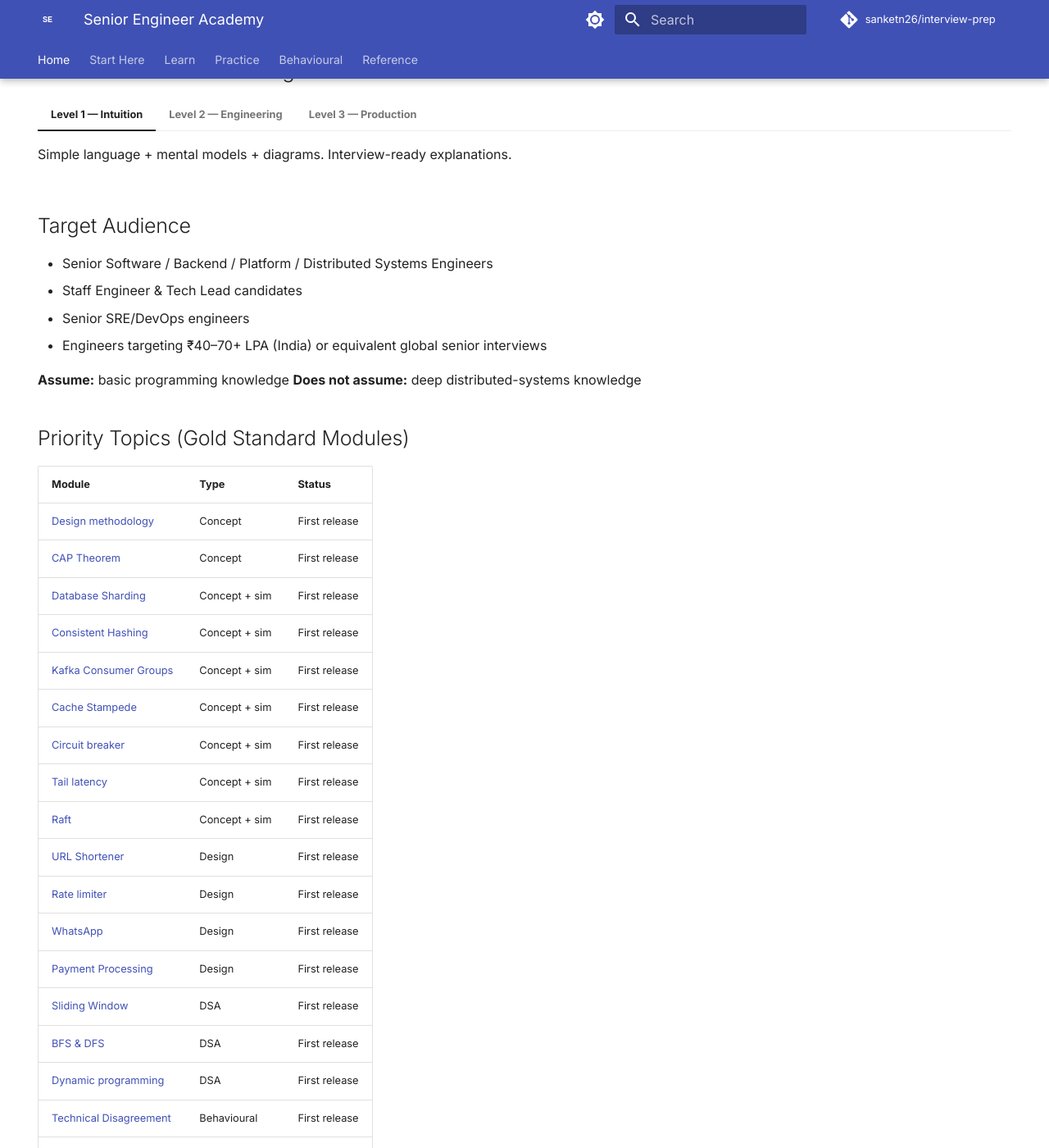
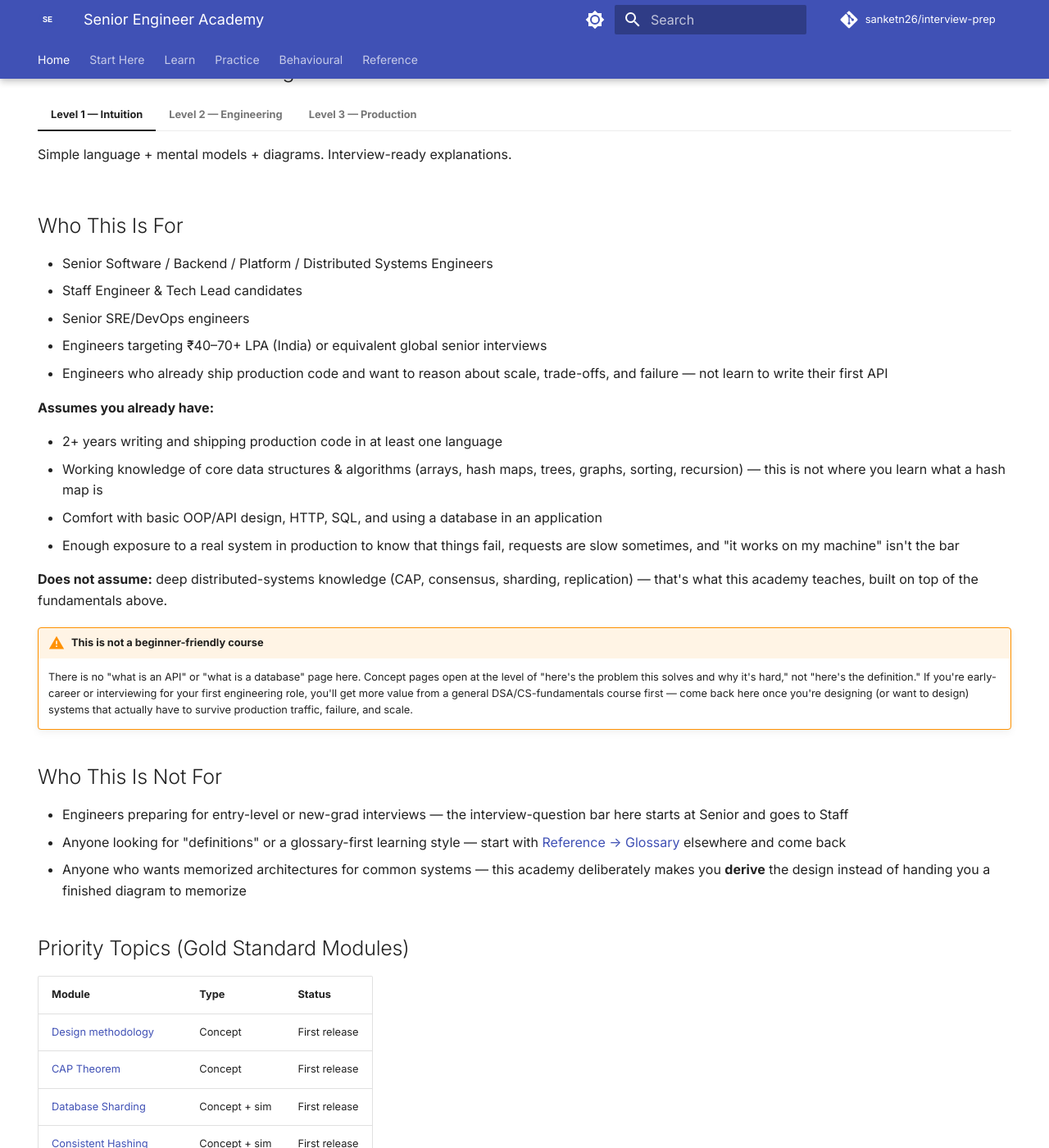
Before and after one commit to sanketn26/interview-prep, an MkDocs documentation site: the page built from docs/index.md, in a window 1280 px wide and 1400 px high, scrolled down 926 px. Shown: the whole window at 82% size. Built offline with MkDocs 1.6.1 and Material for MkDocs 9.7.7, drawn with Linux system fonts in a browser that asks for light colours; comment, search, counter and statistics services are not loaded.

Commit message:
Enhance audience targeting and prerequisites in documentation for clarity and specificity

```diff
--- a/docs/index.md
+++ b/docs/index.md
@@ -76,15 +76,31 @@ Every concept answers: **WHAT? WHY? HOW? WHEN? WHAT BREAKS? WHAT ARE THE TRADE-O
 === "Level 3 — Production"
     Scale limits, failure modes, monitoring, cost, security, debugging, real incidents.
 
-## Target Audience
+## Who This Is For
 
 - Senior Software / Backend / Platform / Distributed Systems Engineers
 - Staff Engineer & Tech Lead candidates
 - Senior SRE/DevOps engineers
 - Engineers targeting ₹40–70+ LPA (India) or equivalent global senior interviews
+- Engineers who already ship production code and want to reason about scale, trade-offs, and failure — not learn to write their first API
 
-**Assume:** basic programming knowledge
-**Does not assume:** deep distributed-systems knowledge
+**Assumes you already have:**
+
+- 2+ years writing and shipping production code in at least one language
+- Working knowledge of core data structures & algorithms (arrays, hash maps, trees, graphs, sorting, recursion) — this is not where you learn what a hash map is
+- Comfort with basic OOP/API design, HTTP, SQL, and using a database in an application
+- Enough exposure to a real system in production to know that things fail, requests are slow sometimes, and "it works on my machine" isn't the bar
+
+**Does not assume:** deep distributed-systems knowledge (CAP, consensus, sharding, replication) — that's what this academy teaches, built on top of the fundamentals above.
+
+!!! warning "This is not a beginner-friendly course"
+    There is no "what is an API" or "what is a database" page here. Concept pages open at the level of "here's the problem this solves and why it's hard," not "here's the definition." If you're early-career or interviewing for your first engineering role, you'll get more value from a general DSA/CS-fundamentals course first — come back here once you're designing (or want to design) systems that actually have to survive production traffic, failure, and scale.
+
+## Who This Is Not For
+
+- Engineers preparing for entry-level or new-grad interviews — the interview-question bar here starts at Senior and goes to Staff
+- Anyone looking for "definitions" or a glossary-first learning style — start with [Reference → Glossary](reference/glossary.md) elsewhere and come back
+- Anyone who wants memorized architectures for common systems — this academy deliberately makes you **derive** the design instead of handing you a finished diagram to memorize
 
 ## Priority Topics (Gold Standard Modules)
 
```
Also changed, not shown: README.md (+5 -3 lines), docs/how-to-use.md (+3 -0 lines).
